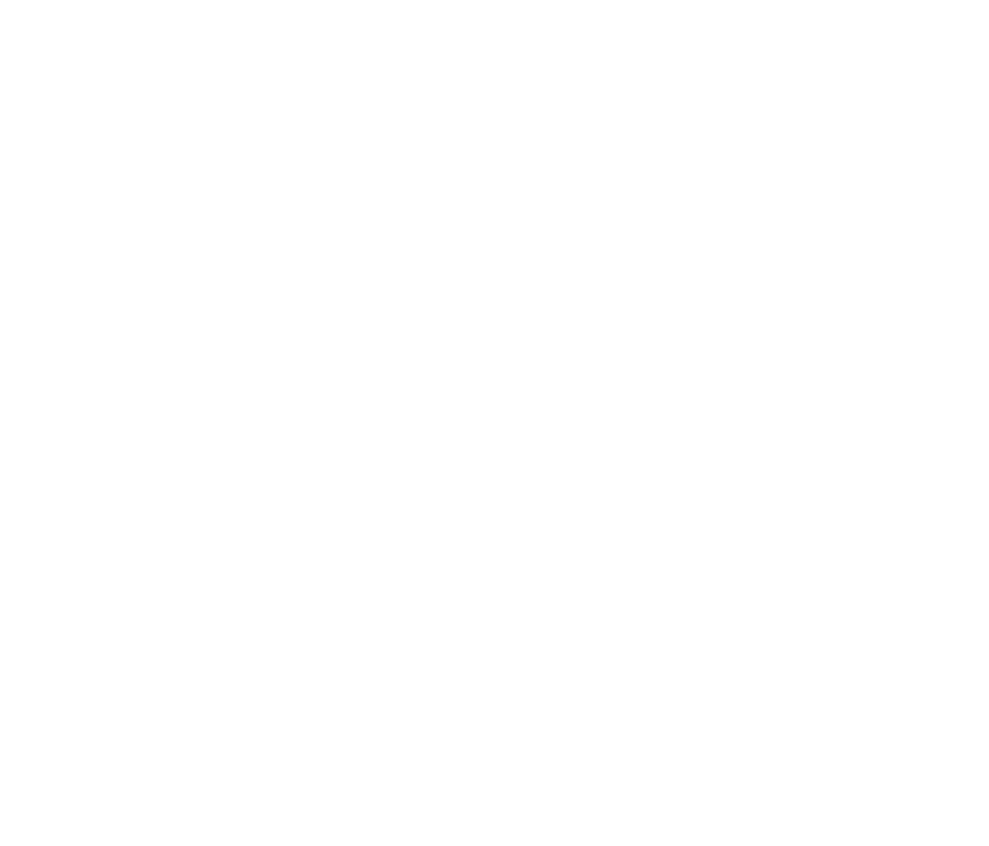
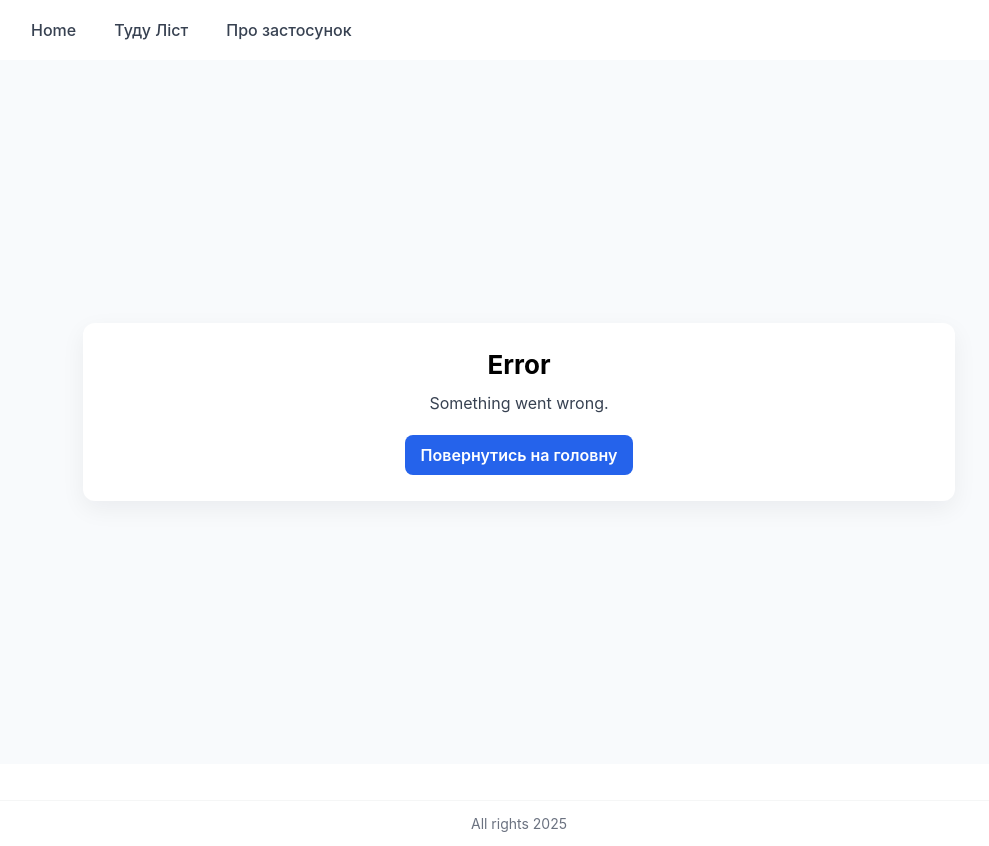
Before and after one commit to Vadhouse/JS-26route2, a React (Create React App) app: page /error in a window 1280 px wide. Before the commit this address had no page. Shown: the whole page, without its empty margins (121-1110 px from the left). Before the commit the page ends 800 px from the top, so only its background shows below. Built offline with nearby package versions, Linux system fonts and the light colour scheme.

Commit message:
more progress

```diff
--- a/src/App.js
+++ b/src/App.js
@@ -1,10 +1,12 @@
-import { Route, Routes } from 'react-router-dom';
+import { Navigate, Route, Routes } from 'react-router-dom';
 import './App.css';
 import Home from './pages/home/home';
 import Todo from './pages/todo-list/Todo';
 import TodoEdit from './pages/todo-list/TodoEdit';
 import About from './pages/about/about';
 import Layout from './components/Layout/Layout';
+import NotFoundPage from './pages/not-found/not-found';
+import ErrorPage from './pages/error-page/error-page';
 
 function App() {
   return (
@@ -16,6 +18,10 @@ function App() {
             <Route path='/todo-list' element={<Todo />} />
             <Route path='/todo-list/:id' element={<TodoEdit />} />
             <Route path='/about' element={<About />} />
+            <Route path='/404' element={<NotFoundPage />} />
+            <Route path='*' element={<Navigate to='/404' />} />
+            <Route path='/error' element={<ErrorPage />} />
+            <Route path='*' element={<Navigate to='/error' />} />
           </Route>
         </Routes>
       </main>
--- /dev/null
+++ b/src/pages/error-page/error-page.js
@@ -0,0 +1,57 @@
+import { Link } from 'react-router-dom';
+
+const ErrorPage = () => {
+  const styles = {
+    wrapper: {
+      display: 'flex',
+      justifyContent: 'center',
+      alignItems: 'center',
+      minHeight: 'calc(100vh - 140px)',
+      padding: '22px',
+      background: '#f8fafc',
+    },
+    card: {
+      width: '100%',
+      maxWidth: '820px',
+      background: '#fff',
+      padding: '26px',
+      borderRadius: '12px',
+      boxShadow: '0 8px 24px rgba(16,24,40,0.06)',
+      textAlign: 'center',
+    },
+    title: {
+      margin: 0,
+      marginBottom: '10px',
+      fontSize: '26px',
+    },
+    paragraph: {
+      margin: '8px 0 0',
+      lineHeight: 1.7,
+      color: '#374151',
+      fontSize: '16px',
+    },
+    link: {
+      marginTop: '18px',
+      display: 'inline-block',
+      background: '#2563eb',
+      color: '#fff',
+      padding: '10px 16px',
+      borderRadius: '8px',
+      textDecoration: 'none',
+    },
+  };
+
+  return (
+    <div style={styles.wrapper}>
+      <div style={styles.card}>
+        <h1 style={styles.title}>Error</h1>
+        <p style={styles.paragraph}>Something went wrong.</p>
+        <Link to='/' style={styles.link} className='btn-link'>
+          Повернутись на головну
+        </Link>
+      </div>
+    </div>
+  );
+};
+
+export default ErrorPage;
--- /dev/null
+++ b/src/pages/not-found/not-found.js
@@ -0,0 +1,59 @@
+import { Link } from 'react-router-dom';
+
+const NotFoundPage = () => {
+  const styles = {
+    wrapper: {
+      display: 'flex',
+      justifyContent: 'center',
+      alignItems: 'center',
+      minHeight: 'calc(100vh - 140px)',
+      padding: '22px',
+      background: '#f8fafc',
+    },
+    card: {
+      width: '100%',
+      maxWidth: '820px',
+      background: '#fff',
+      padding: '26px',
+      borderRadius: '12px',
+      boxShadow: '0 8px 24px rgba(16,24,40,0.06)',
+      textAlign: 'center',
+    },
+    title: {
+      margin: 0,
+      marginBottom: '10px',
+      fontSize: '26px',
+    },
+    paragraph: {
+      margin: '8px 0 0',
+      lineHeight: 1.7,
+      color: '#374151',
+      fontSize: '16px',
+    },
+    link: {
+      marginTop: '18px',
+      display: 'inline-block',
+      background: '#2563eb',
+      color: '#fff',
+      padding: '10px 16px',
+      borderRadius: '8px',
+      textDecoration: 'none',
+    },
+  };
+
+  return (
+    <div style={styles.wrapper}>
+      <div style={styles.card}>
+        <h1 style={styles.title}>404 - Сторінку не знайдено</h1>
+        <p style={styles.paragraph}>
+          Вибачте, але сторінка, яку ви шукаєте, не існує.
+        </p>
+        <Link to='/' style={styles.link} className='btn-link'>
+          Повернутись на головну
+        </Link>
+      </div>
+    </div>
+  );
+};
+
+export default NotFoundPage;
--- a/src/pages/todo-list/Todo.js
+++ b/src/pages/todo-list/Todo.js
@@ -1,10 +1,11 @@
 import { useQuery, useMutation, useQueryClient } from '@tanstack/react-query';
 import { getTodosList, createTodo, deleteTodo } from '../../api/api';
 import Loader from '../../components/Loader/Loader';
-import { useLocation, Link } from 'react-router-dom';
+import { useLocation, Link, useNavigate } from 'react-router-dom';
 
 const Todo = () => {
   const location = useLocation();
+  const navigate = useNavigate();
   const { data, isFetching } = useQuery({
     queryKey: ['todosList'],
     queryFn: getTodosList,
@@ -99,6 +100,8 @@ const Todo = () => {
   };
 
   return (
+    <>
+      <button onClick={() => navigate(-1)}>Повернутись назад</button>
       <div style={styles.wrapper}>
         <div style={styles.card}>
           <h1 style={styles.title}>Туду Ліст</h1>
@@ -182,6 +185,7 @@ const Todo = () => {
           </ul>
         </div>
       </div>
+    </>
   );
 };
 
```
Lines whose indentation alone changed are shown as unchanged.
